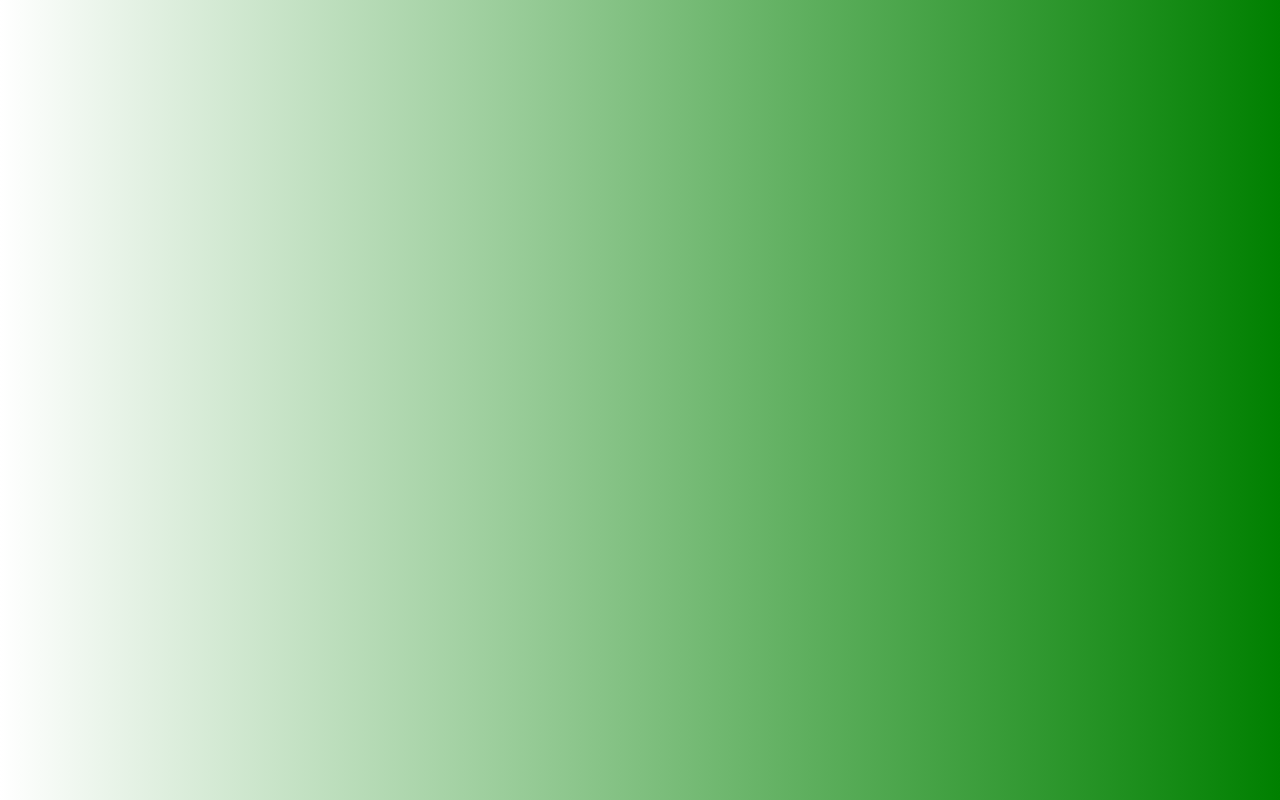
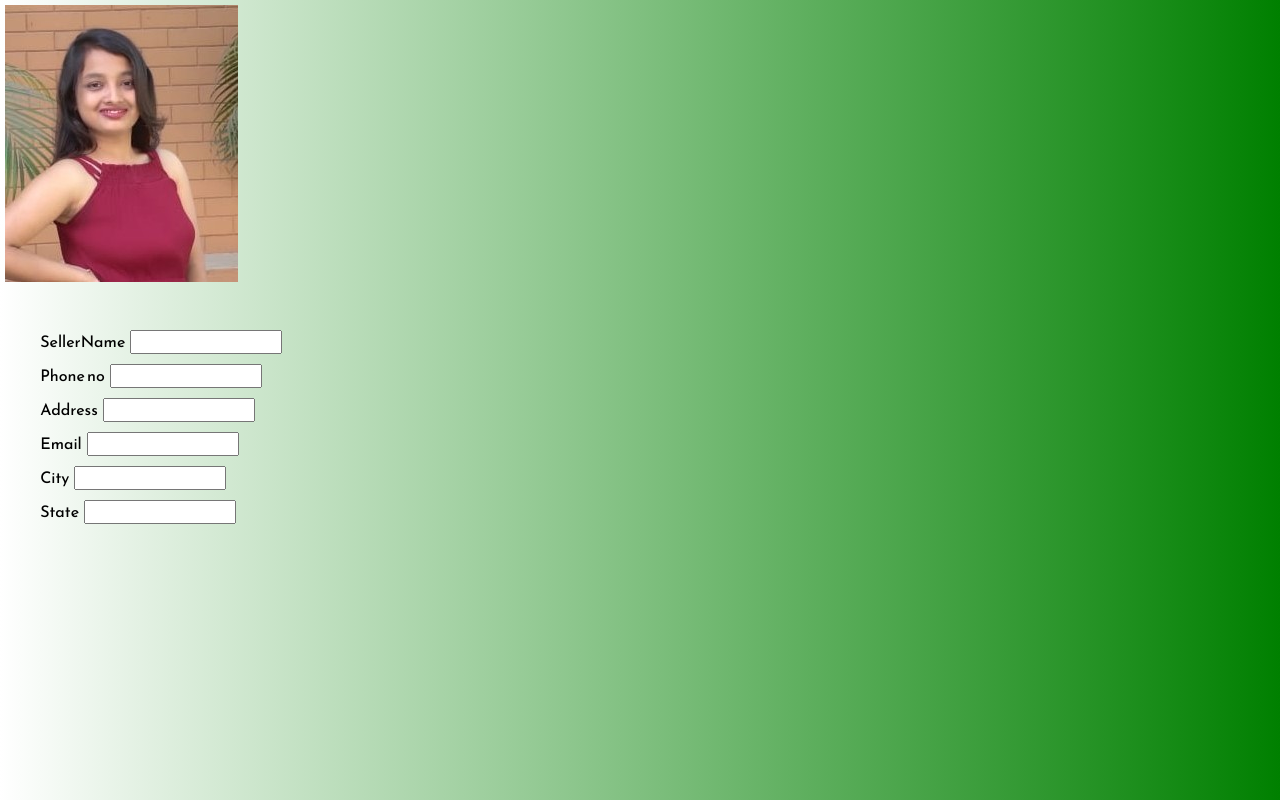
Before and after one commit to YashshriJadhav2002/EcoWasteXchange, a React (Create React App) app in the folder Frontend/ecowastexchange/: page /Settings in a window 1280 px wide. Before the commit this address had no page. Built offline with nearby package versions, Linux system fonts and the light colour scheme.

Commit message:
show profile

```diff
--- a/Frontend/ecowastexchange/src/App.js
+++ b/Frontend/ecowastexchange/src/App.js
@@ -12,8 +12,8 @@ import CompanyRegister from './Components/Register/Company_register';
 import Seller_Home from './Components/Dashboard/Seller-Dashboard/Seller_Home';
 import Seller_Cart from './Components/Dashboard/Seller-Dashboard/Seller_Cart';
 import Seller_History from './Components/Dashboard/Seller-Dashboard/Seller_History';
-import SmartPhones from './Components/Dashboard/Seller-Dashboard/SmartPhones';
 
+import Seller_Settings from './Components/Dashboard/Seller-Dashboard/Seller_Settings';
 
 function App() {
   return (
@@ -35,8 +35,8 @@ function App() {
       <Route path="/SellerHome" element={<Seller_Home/>}/>
       <Route path="/SellerCart" element={<Seller_Cart/>}/>
       <Route path="/SellerHistory" element={<Seller_History/>}/>
-      <Route path='/Smart Phones' element={<SmartPhones/>}/>
 
+      <Route path='/Settings' element={<Seller_Settings/>}/>
     </Routes>
 
     </div>
--- /dev/null
+++ b/Frontend/ecowastexchange/src/Components/Dashboard/Seller-Dashboard/Seller_Settings.js
@@ -0,0 +1,82 @@
+import React from "react";
+import seller from "../../../Images/seller.jpg"
+import "../../../Styles/Seller_Settings.css"
+const Seller_Settings = () => {
+
+
+    return (
+
+        <div className="seller-container">
+            <div className="seller-datas">
+                    <div className="seller-data-image">
+                        <img src={seller} alt="seller"></img>
+                    </div>
+                    <div className="seller-data-form">
+                    <form >
+                        <div className="seller-data">
+                            <label>SellerName</label>
+                            <input
+                                type="text"
+                                name="Name"
+                            />
+
+                        </div>
+
+                        <div className="seller-data">
+                            <label>Phone no</label>
+                            <input
+                                type="number"
+                                name="Phone"
+                            />
+
+                        </div>
+
+                        <div className="seller-data">
+                            <label>Address</label>
+                            <input
+                                type="text"
+                                name="Address"
+                            />
+
+                        </div>
+
+                        <div className="seller-data">
+                            <label>Email</label>
+                            <input
+                                type="email"
+                                name="email"
+                            />
+
+                        </div>
+
+                        <div className="seller-data">
+                            <label>City</label>
+                            <input
+                                type="text"
+                                name="city"
+                            />
+
+                        </div>
+
+                        <div className="seller-data">
+                            <label>State</label>
+                            <input
+                                type="text"
+                                name="state"
+                            />
+
+                        </div>
+
+
+
+
+
+
+                    </form>
+                    </div>
+            </div>
+        </div>
+    )
+}
+
+export default Seller_Settings;
--- a/Frontend/ecowastexchange/src/Components/Dashboard/Seller-Dashboard/SmartPhones.js
+++ /dev/null
@@ -1,18 +0,0 @@
-import react from 'react'
-
-const SmartPhones = () => {
-
-
-
-
-    return (
-
-        <div>Hiiiiiii</div>
-
-
-    )
-
-}
-
-
-export default SmartPhones;
```
Also changed, not shown: Frontend/ecowastexchange/src/Images/seller.jpg (added), Frontend/ecowastexchange/src/Styles/Seller_Settings.css (added), 1 other file (tests, documents, lock files or other folders).
